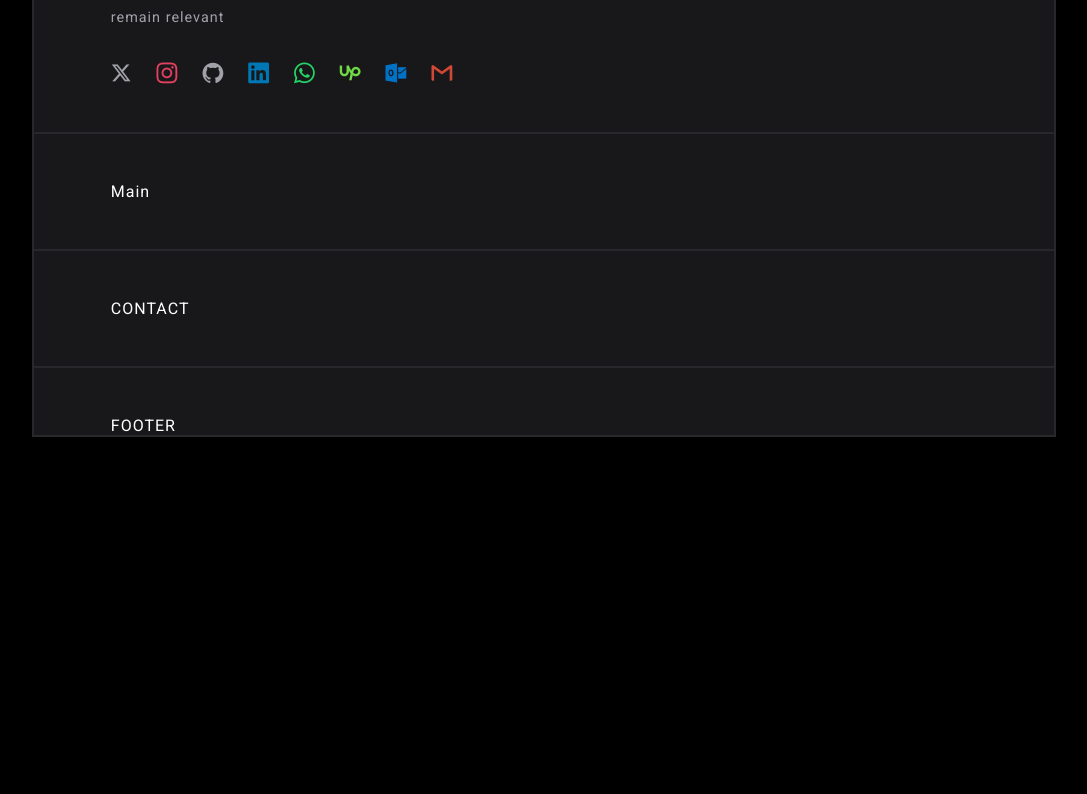
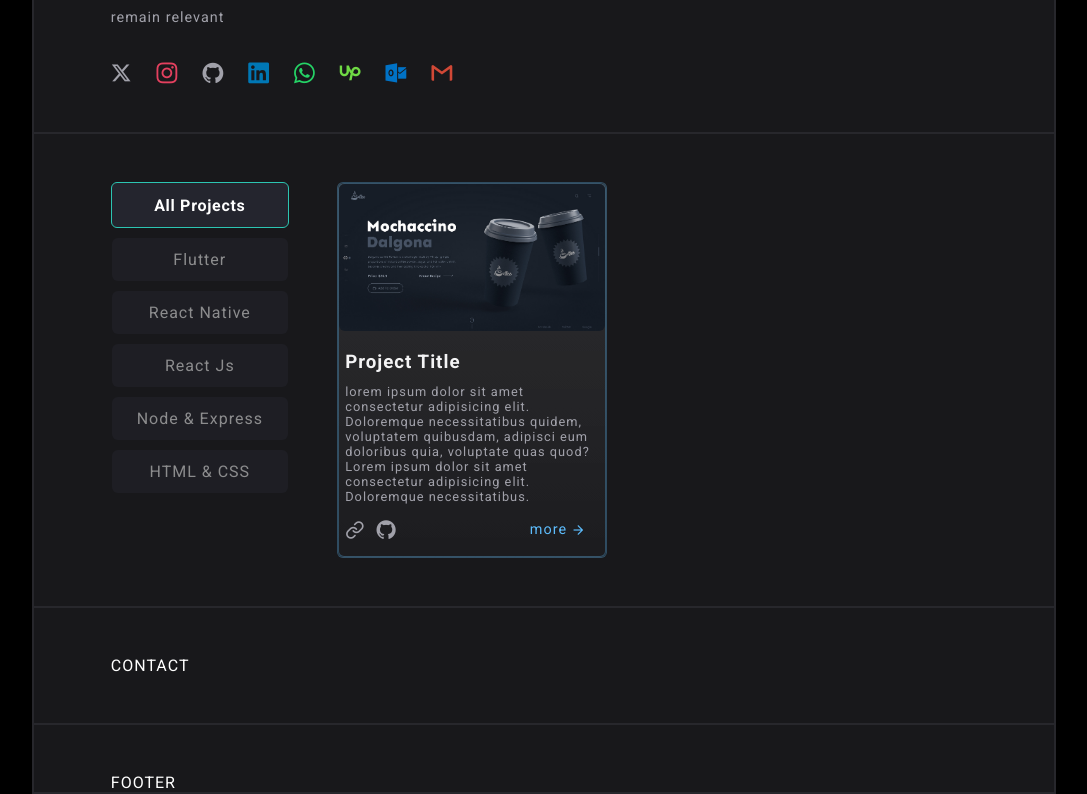
Before and after one commit to Ibrahimfathi96/Portfolio, a React (Vite) app: page / in a window 1280 px wide. Shown: the part 464-1258 px from the top of the page, without its empty margins (96-1183 px from the left). Before the commit the page ends 901 px from the top, so only its background shows below. Built offline with nearby package versions, Linux system fonts and the light colour scheme.

Commit message:
Main Card Item

```diff
--- a/src/components/2-hero/Hero.jsx
+++ b/src/components/2-hero/Hero.jsx
@@ -8,7 +8,7 @@
           <img className="avatar" src="./me.png" alt="" />
         </div>
         <div className="flex">
-          <h1 className="title">Ibrahim Fathi</h1>
+          <h1 className="title">Ibrahim M.Fathi</h1>
           <div className="icon-verified"></div>
         </div>
         <h2 className="title-description">
--- a/src/components/3-main/Main.jsx
+++ b/src/components/3-main/Main.jsx
@@ -1,6 +1,41 @@
-import React from "react";
 import "./main.css";
 const Main = () => {
-  return <div>Main</div>;
+  return (
+    <main className="flex">
+      <section className="left-section flex">
+        <button className="active">all projects</button>
+        <button>flutter</button>
+        <button>react native</button>
+        <button>react js</button>
+        <button>node & express</button>
+        <button>HTML & CSS</button>
+      </section>
+      <section className="right-section card">
+        <article className="card">
+          <img width={266} src="./1.jpg" alt="" />
+
+          <div style={{ width: "266px" }} className="box">
+            <h1 className="title">Project Title</h1>
+            <p className="sub-title">
+              lorem ipsum dolor sit amet consectetur adipisicing elit.
+              Doloremque necessitatibus quidem, voluptatem quibusdam, adipisci
+              eum doloribus quia, voluptate quas quod? Lorem ipsum dolor sit
+              amet consectetur adipisicing elit. Doloremque necessitatibus.
+            </p>
+            <div className="flex all-icons">
+              <div style={{ gap: "11px" }} className="flex">
+                <div className="icon icon-link"></div>
+                <div className="icon icon-github"></div>
+              </div>
+              <a className="link flex" href="">
+                more
+                <span className="icon-arrow-right"></span>
+              </a>
+            </div>
+          </div>
+        </article>
+      </section>
+    </main>
+  );
 };
 export default Main;
--- a/src/components/3-main/main.css
+++ b/src/components/3-main/main.css
@@ -0,0 +1,117 @@
+/*
+====================
+ table of contents
+====================
+
+1. 1. Left Section ==> Buttons
+2- Right Section ==> Cards
+*/
+
+main.flex {
+  gap: 3rem;
+  align-items: start;
+}
+/*
+================================
+    1. Left Section ==> Buttons
+================================
+*/
+
+main section.left-section.flex {
+  flex-direction: column;
+  gap: 10px;
+}
+
+main section.left-section.flex button {
+  background-color: rgba(36, 37, 46, 1);
+  width: 11rem;
+  padding: 0.75rem 0;
+  text-align: center;
+  font-size: 1rem;
+  opacity: 0.5;
+  text-transform: capitalize;
+  border-radius: 6px;
+  transition: 0.3s;
+}
+
+main section.left-section.flex button.active {
+  opacity: 1;
+  font-weight: bold;
+  letter-spacing: 0.7px;
+  padding: 0.8rem 0;
+  border: 1px solid var(--blue2);
+}
+
+main section.left-section.flex button:hover {
+  cursor: pointer;
+  opacity: 1;
+}
+
+/*
+===============================
+    2. Right Section ==> Cards
+===============================
+*/
+
+.card {
+  border: 1px solid rgba(93, 188, 252, 0.3);
+  border-radius: 6px;
+  transition: 0.3s;
+  background-image: linear-gradient(
+    rgba(255, 255, 255, 0.05),
+    rgba(255, 255, 255, 0.01)
+  );
+}
+
+.card:hover {
+  cursor: pointer;
+  border-color: var(--blue);
+  rotate: 1deg;
+  scale: 1.01;
+}
+
+main section.right-section {
+  /* flex-grow: 1; */
+}
+.card img {
+  border-radius: 6px;
+}
+
+.card .box {
+  padding: 1rem 0.4rem;
+}
+
+.card .box .title {
+  color: var(--title);
+}
+
+.card .box .sub-title {
+  color: var(--subtitle);
+  font-size: 0.8rem;
+  margin-top: 0.7rem;
+  margin-bottom: 1rem;
+}
+
+.card .box .all-icons {
+  justify-content: space-between;
+}
+
+.card a.link {
+  gap: 4px;
+  font-size: 0.9rem;
+  color: var(--blue);
+  margin-right: 12px;
+}
+
+.card .icon-github,
+.card .icon-link {
+  font-size: 1.2rem;
+  color: var(--subtitle);
+}
+
+.card .icon-github:hover,
+.card .icon-link:hover {
+  cursor: pointer;
+  font-size: 1.3rem;
+  color: var(--icon-hover);
+}
```
Also changed, not shown: public/style.css (+9 -8 lines), public/1.jpg (added).
